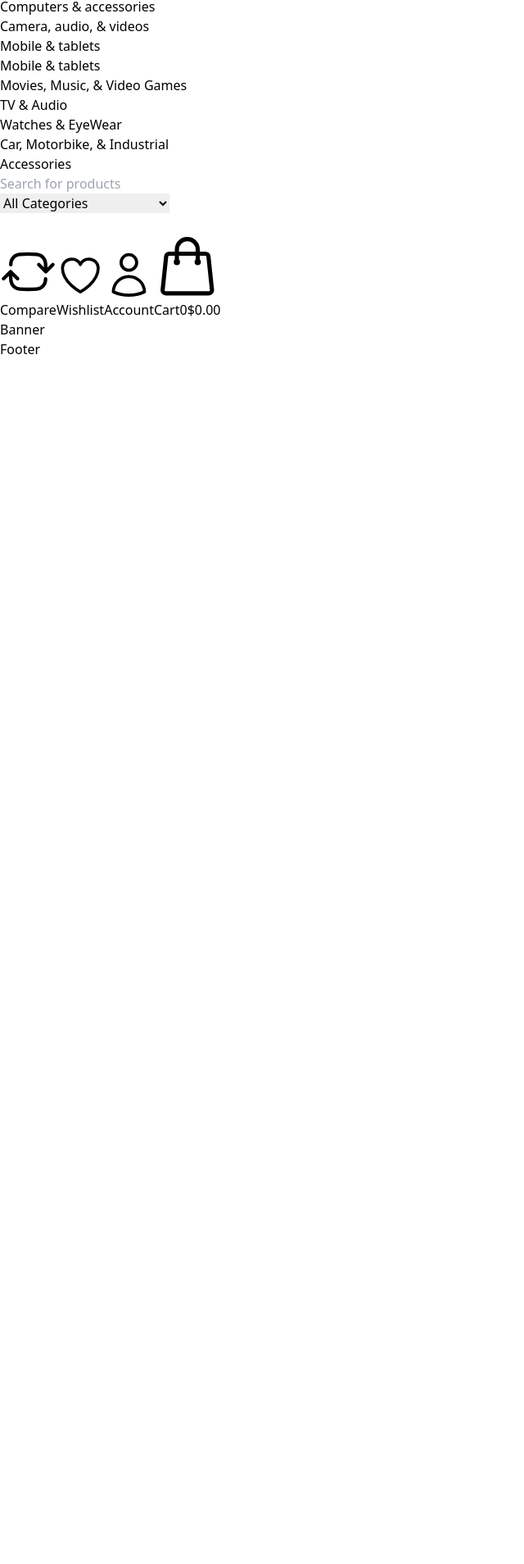
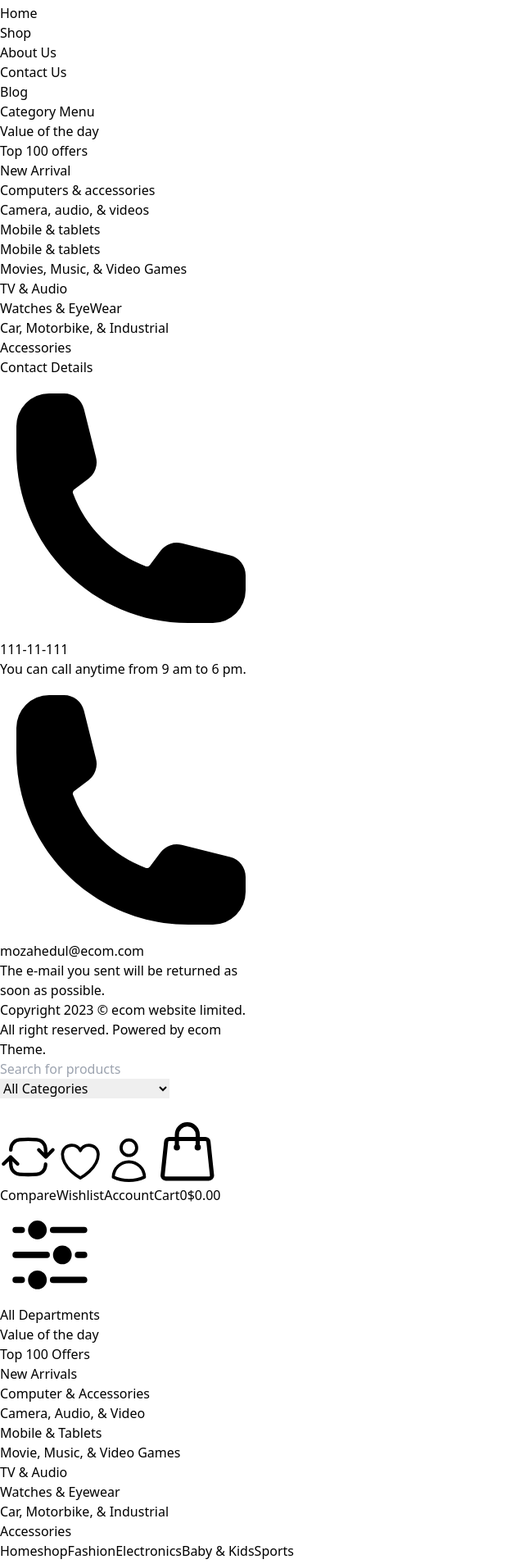
Before and after one commit to Mozahedul/ecommerce-nodejs-mysql-vite, a React (Vite) app in the folder frontend/: page / in a window 1280 px wide. Shown: the part 5589-7497 px from the top of the page at 82% size, without its empty margins (0-640 px from the left). Before the commit the page ends 6027 px from the top, so only its background shows below. Built offline with nearby package versions, Linux system fonts and the light colour scheme.

Commit message:
Bottom header with all department section added

```diff
--- /dev/null
+++ b/frontend/src/assets/icons/BarIcon.jsx
@@ -0,0 +1,20 @@
+import React from "react";
+import PropTypes from "prop-types";
+
+const BarIcon = ({ css }) => {
+  return (
+    <svg
+      xmlns="http://www.w3.org/2000/svg"
+      viewBox="0 0 24 24"
+      fill="currentColor"
+      className={css}
+    >
+      <path d="M18.75 12.75h1.5a.75.75 0 000-1.5h-1.5a.75.75 0 000 1.5zM12 6a.75.75 0 01.75-.75h7.5a.75.75 0 010 1.5h-7.5A.75.75 0 0112 6zM12 18a.75.75 0 01.75-.75h7.5a.75.75 0 010 1.5h-7.5A.75.75 0 0112 18zM3.75 6.75h1.5a.75.75 0 100-1.5h-1.5a.75.75 0 000 1.5zM5.25 18.75h-1.5a.75.75 0 010-1.5h1.5a.75.75 0 010 1.5zM3 12a.75.75 0 01.75-.75h7.5a.75.75 0 010 1.5h-7.5A.75.75 0 013 12zM9 3.75a2.25 2.25 0 100 4.5 2.25 2.25 0 000-4.5zM12.75 12a2.25 2.25 0 114.5 0 2.25 2.25 0 01-4.5 0zM9 15.75a2.25 2.25 0 100 4.5 2.25 2.25 0 000-4.5z" />
+    </svg>
+  );
+};
+
+BarIcon.propTypes = {
+  css: PropTypes.string.isRequired,
+};
+export default BarIcon;
--- /dev/null
+++ b/frontend/src/assets/icons/PhoneIcon.jsx
@@ -0,0 +1,25 @@
+import React from "react";
+import PropTypes from "prop-types";
+
+const PhoneIcon = ({ css }) => {
+  return (
+    <svg
+      xmlns="http://www.w3.org/2000/svg"
+      viewBox="0 0 24 24"
+      fill="currentColor"
+      className={css}
+    >
+      <path
+        fillRule="evenodd"
+        d="M1.5 4.5a3 3 0 013-3h1.372c.86 0 1.61.586 1.819 1.42l1.105 4.423a1.875 1.875 0 01-.694 1.955l-1.293.97c-.135.101-.164.249-.126.352a11.285 11.285 0 006.697 6.697c.103.038.25.009.352-.126l.97-1.293a1.875 1.875 0 011.955-.694l4.423 1.105c.834.209 1.42.959 1.42 1.82V19.5a3 3 0 01-3 3h-2.25C8.552 22.5 1.5 15.448 1.5 6.75V4.5z"
+        clipRule="evenodd"
+      />
+    </svg>
+  );
+};
+
+PhoneIcon.propTypes = {
+  css: PropTypes.string.isRequired,
+};
+
+export default PhoneIcon;
--- /dev/null
+++ b/frontend/src/components/header/AllDepartments.jsx
@@ -0,0 +1,63 @@
+import { useEffect, useRef, useState } from "react";
+import BarIcon from "../../assets/icons/BarIcon";
+
+const AllDepartments = () => {
+  const depRef = useRef();
+  const [show, setShow] = useState(false);
+  const handleMenu = () => {
+    setShow(prevShow => !prevShow);
+  };
+
+  return (
+    <div className="relative mr-6">
+      <button
+        onClick={() => handleMenu()}
+        className="bg-orange-400 w-72 text-left rounded-t-md py-2 px-4 flex items-center font-bold text-gray-700"
+      >
+        <BarIcon css="w-6 h-6 mr-2 " /> All Departments
+      </button>
+      <ul
+        ref={depRef}
+        className={`absolute left-0 right-0 bg-gray-50 px-4 text-md text-gray-700 ${
+          show ? "block" : "hidden"
+        }`}
+      >
+        <li className="py-2 hover:bg-gray-100 cursor-pointer pl-1 border-b-2 font-bold">
+          <a href="#">Value of the day</a>
+        </li>
+        <li className="py-2 hover:bg-gray-100 cursor-pointer pl-1 border-b-2 font-bold">
+          <a href="#">Top 100 Offers</a>
+        </li>
+        <li className="py-2 hover:bg-gray-100 cursor-pointer pl-1 border-b-2 font-bold">
+          <a href="#">New Arrivals</a>
+        </li>
+        <li className="py-2 hover:bg-gray-100 cursor-pointer pl-1 border-b-2">
+          <a href="#">Computer & Accessories</a>
+        </li>
+        <li className="py-2 hover:bg-gray-100 cursor-pointer pl-1 border-b-2">
+          <a href="#">Camera, Audio, & Video</a>
+        </li>
+        <li className="py-2 hover:bg-gray-100 cursor-pointer pl-1 border-b-2">
+          <a href="#">Mobile & Tablets</a>
+        </li>
+        <li className="py-2 hover:bg-gray-100 cursor-pointer pl-1 border-b-2">
+          <a href="#">Movie, Music, & Video Games</a>
+        </li>
+        <li className="py-2 hover:bg-gray-100 cursor-pointer pl-1 border-b-2">
+          <a href="#">TV & Audio</a>
+        </li>
+        <li className="py-2 hover:bg-gray-100 cursor-pointer pl-1 border-b-2">
+          <a href="#">Watches & Eyewear</a>
+        </li>
+        <li className="py-2 hover:bg-gray-100 cursor-pointer pl-1 border-b-2">
+          <a href="#">Car, Motorbike, & Industrial</a>
+        </li>
+        <li className="py-2 hover:bg-gray-100 cursor-pointer pl-1">
+          <a href="#">Accessories</a>
+        </li>
+      </ul>
+    </div>
+  );
+};
+
+export default AllDepartments;
--- a/frontend/src/components/header/MidHeader.jsx
+++ b/frontend/src/components/header/MidHeader.jsx
@@ -11,7 +11,7 @@ import Sidebar from "../../sections/Sidebar";
 const MidHeader = () => {
   const [width, setWidth] = useState(0);
   const handleSideBar = () => {
-    setWidth(280);
+    setWidth(320);
   };
 
   return (
--- /dev/null
+++ b/frontend/src/sections/BottomHeader.jsx
@@ -0,0 +1,30 @@
+import React from "react";
+import AllDepartments from "../components/header/AllDepartments";
+
+const BottomHeader = () => {
+  return (
+    <div className="pl-24 pr-24 flex items-center">
+      <AllDepartments />
+      <button className="py-3 pr-6">
+        <a href="#">Home</a>
+      </button>
+      <button className="py-3 px-6">
+        <a href="/shop">shop</a>
+      </button>
+      <button className="py-3 px-6">
+        <a href="/shop">Fashion</a>
+      </button>
+      <button className="py-3 px-6">
+        <a href="/shop">Electronics</a>
+      </button>
+      <button className="py-3 px-6">
+        <a href="/shop">Baby & Kids</a>
+      </button>
+      <button className="py-3 px-6">
+        <a href="/shop">Sports</a>
+      </button>
+    </div>
+  );
+};
+
+export default BottomHeader;
--- a/frontend/src/sections/Header.jsx
+++ b/frontend/src/sections/Header.jsx
@@ -2,12 +2,14 @@ import PropTypes from "prop-types";
 import TopHeader from "../components/header/TopHeader";
 import Footer from "./Footer";
 import MidHeader from "../components/header/MidHeader";
+import BottomHeader from "./BottomHeader";
 
 const Header = ({ children }) => {
   return (
     <div>
       <TopHeader />
       <MidHeader />
+      <BottomHeader />
       <div className="ml-24 mr-24">
         {children}
         <Footer />
--- a/frontend/src/sections/Sidebar.jsx
+++ b/frontend/src/sections/Sidebar.jsx
@@ -1,6 +1,7 @@
 import React, { useEffect, useRef } from "react";
 import PropTypes from "prop-types";
 import CloseIcon from "../assets/icons/CloseIcon";
+import PhoneIcon from "../assets/icons/PhoneIcon";
 
 const Sidebar = ({ width, setWidth }) => {
   const sidebarRef = useRef();
@@ -23,20 +24,49 @@ const Sidebar = ({ width, setWidth }) => {
 
       <nav
         ref={sidebarRef}
-        className={`fixed transition ease-in-out duration-500 overflow-x-hidden top-0 h-full bg-white pt-12  drop-shadow-lg z-50`}
+        className={`fixed pb-6 transition ease-in-out duration-500 overflow-x-hidden top-0 h-full bg-white pt-12  drop-shadow-lg z-50`}
         style={{
-          width: "280px",
-          left: "-280px",
+          width: "320px",
+          left: "-320px",
           transform: `translateX(${width}px)`,
         }}
       >
+        <img
+          src="../../public/logo.svg"
+          alt="home logo"
+          className="w-24 mt-3 ml-2 absolute top-2 left-2"
+        />
         <button
-          className="absolute top-2 right-2 mt-2 mr-2 text-red-700 hover:text-red-500"
+          className="absolute top-2 right-2 mt-2 mr-2 bg-gray-100 text-black p-1.5 rounded-lg transition-all duration-500 hover:text-red-500 hover:bg-gray-300"
           onClick={() => handleClose()}
         >
-          <CloseIcon css="w-6 h-6" />
+          <CloseIcon css="w-4 h-4" />
         </button>
-        <ul>
+
+        <div className="ml-3 mt-6 text-xs text-gray-400 uppercase">
+          Main Menu
+        </div>
+        <ul className="mt-3 font-bold">
+          <li className="py-2 pl-4 border-b-2 cursor-pointer text-sm text-gray-700 hover:bg-gray-100">
+            <a href="#">Home</a>
+          </li>
+          <li className="py-2 pl-4 border-b-2 cursor-pointer text-sm text-gray-700 hover:bg-gray-100">
+            <a href="#">Shop</a>
+          </li>
+          <li className="py-2 pl-4 border-b-2 cursor-pointer text-sm text-gray-700 hover:bg-gray-100">
+            <a href="#">About Us</a>
+          </li>
+          <li className="py-2 pl-4 border-b-2 cursor-pointer text-sm text-gray-700 hover:bg-gray-100">
+            <a href="#">Contact Us</a>
+          </li>
+          <li className="py-2 pl-4 cursor-pointer text-sm text-gray-700 hover:bg-gray-100">
+            <a href="#">Blog</a>
+          </li>
+        </ul>
+        <div className="ml-3 mt-6 text-xs text-gray-400 uppercase">
+          Category Menu
+        </div>
+        <ul className="mt-3 font-bold">
           <li className="py-2 pl-4 border-b-2 cursor-pointer text-sm text-gray-700 hover:bg-gray-100">
             <a href="#">Value of the day</a>
           </li>
@@ -70,10 +100,37 @@ const Sidebar = ({ width, setWidth }) => {
           <li className="py-2 pl-4 border-b-2 cursor-pointer text-sm text-gray-700 hover:bg-gray-100">
             <a href="#">Car, Motorbike, & Industrial</a>
           </li>
-          <li className="py-2 pl-4 border-b-2 cursor-pointer text-sm text-gray-700 hover:bg-gray-100">
+          <li className="py-2 pl-4 cursor-pointer text-sm text-gray-700 hover:bg-gray-100">
             <a href="#">Accessories</a>
           </li>
         </ul>
+        <div className="ml-3 mt-6 text-xs text-gray-400 uppercase">
+          Contact Details
+        </div>
+        <div className="ml-3 mt-2">
+          <p className="font-bold">
+            <PhoneIcon css="w-4 h-4 inline-block mr-2" />
+            111-11-111
+          </p>
+          <p className="text-gray-400 text-sm ml-2">
+            You can call anytime from 9 am to 6 pm.
+          </p>
+        </div>
+        <div className="ml-3 mt-2">
+          <p className="font-bold">
+            <PhoneIcon css="w-4 h-4 inline-block mr-2" />
+            mozahedul@ecom.com
+          </p>
+          <p className="text-gray-400 text-sm ml-2">
+            The e-mail you sent will be returned as soon as possible.
+          </p>
+        </div>
+        <div className="ml-3 mt-10">
+          <p className="text-sm text-gray-500">
+            Copyright 2023 © ecom website limited. All right reserved. Powered
+            by ecom Theme.
+          </p>
+        </div>
       </nav>
     </>
   );
```
